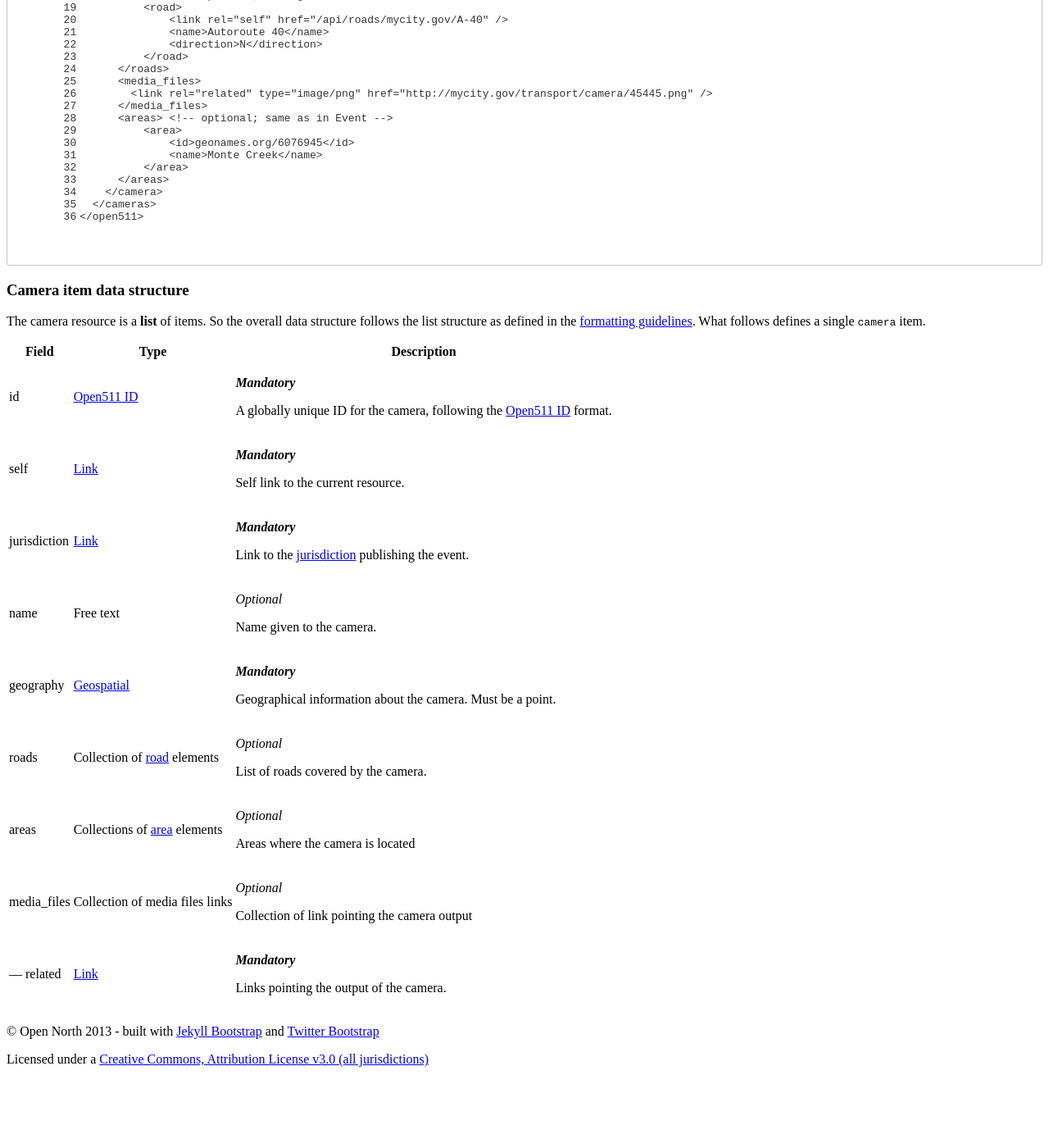
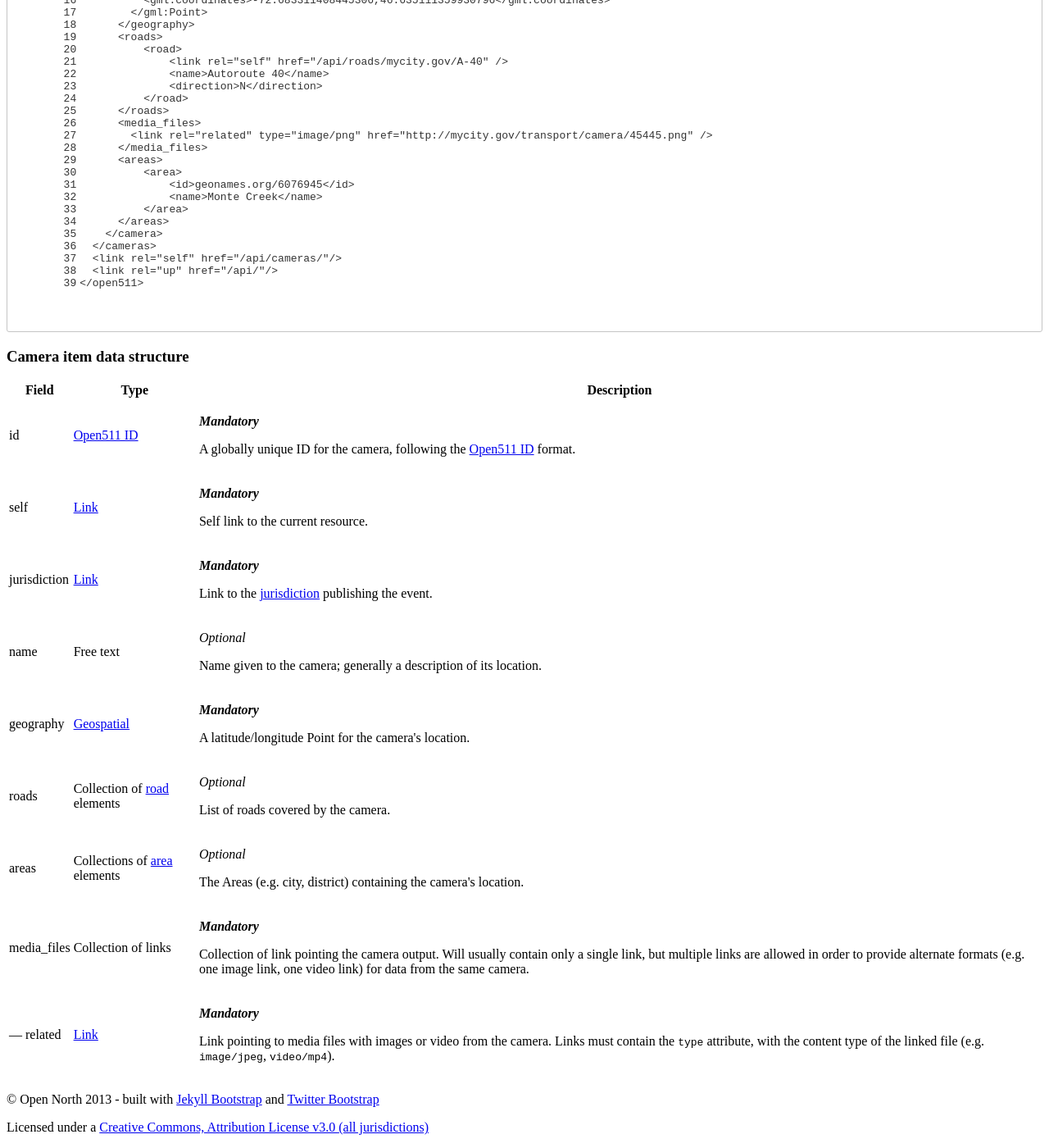
Before and after one commit to open511/Open511API, a Jekyll site: the page built from camera.html, in a window 1280 px wide and 1400 px high, scrolled down 1347 px. Shown: the whole window at 82% size. Built offline with Jekyll 4.4.1, drawn with Linux system fonts in a browser that asks for light colours; nearby versions of some CDN libraries; before the commit the page ends 2664 px from its top, so only the background shows below that; some of the changed text lies outside the part shown.

Commit message:
Camera resource copy edits

```diff
--- a/_includes/examples/camera.json
+++ b/_includes/examples/camera.json
@@ -1,51 +1,40 @@
 {
     "cameras": [
         {
-            "url": "/cameras/my.city.gov/23948/",
-            "id": "my.city.gov/23948",
-            "jurisdiction_url": "http://my.city.gov/open511/jurisdiction/my.city.gov/",
+            "id": "mycity.gov/23948",
+            "url": "/api/traffic_cameras/mycity.gov/23948/",
             "name": "Autoroute 40, coin de l'Acadie, direction nord",
-            "geography": {
-                "type": "Point",
-                "coordinates": [
-                    [
-                        -71.170000000000002,
-                        47.329999999999998
-                    ]
-                ]
-            },
-            "roads": [
-                {
-                    "direction": "E",
-                    "name": "Broadway"
-                }
-            ],
-            "areas": [
-                {
-                    "url": "http://geonames.org/123456/",
-                    "name": "A City",
-                    "id": "geonames.org/123456"
-                },
-                {
-                    "url": "http://geonames.org/98765/",
-                    "name": "A County",
-                    "id": "geonames.org/98765"
-                }
-            ],
             "media_files": [
                 {
                     "url": "http://mycity.gov/transport/camera/45445.png",
                     "type": "image/png"
                 }
-            ]
+            ],
+            "jurisdiction_url": "http://mycity.gov/open511/jurisdiction/mycity.gov/",
+            "roads": [
+                {
+                    "url": "/api/roads/mycity.gov/A-40",
+                    "direction": "N",
+                    "name": "Autoroute 40"
+                }
+            ],
+            "areas": [
+                {
+                    "id": "geonames.org/6076945",
+                    "name": "Monte Creek"
+                }
+            ],
+            "geography": {
+                "type": "Point",
+                "coordinates": [
+                    -72.683311408445306,
+                    46.635111359930796
+                ]
+            }
         }
-
     ],
-    "pagination": {
-        "offset": 0
-    },
     "meta": {
-        "url": "/api/areas/",
+        "url": "/api/cameras/",
         "version": "v0",
         "up_url": "/api/"
     }
--- a/_includes/examples/camera.xml
+++ b/_includes/examples/camera.xml
@@ -1,21 +1,22 @@
 <open511
     xml:lang="en"
-    xml:base="http://my.city.gov/open511/"
+    xml:base="http://mycity.gov/open511/"
+    xmlns:gml="http://www.opengis.net/gml"
     version="v0"
 >
   <cameras>
     <camera>
       <link rel="self" href="/api/traffic_cameras/mycity.gov/23948/" />
-      <id>my.city.gov/23948</id>
+      <id>mycity.gov/23948</id>
       <link rel="jurisdiction" href="http://mycity.gov/open511/jurisdiction/mycity.gov/" />
       <name xml:lang="fr">Autoroute 40, coin de l'Acadie, direction nord</name>
       <name xml:lang="en">Highway 40 northbound, near Acadie</name>
-      <geography> <!-- must be Point -->
+      <geography>
         <gml:Point srsName="EPSG:4326">
           <gml:coordinates>-72.683311408445306,46.635111359930796</gml:coordinates>
         </gml:Point>
       </geography>
-      <roads> <!-- optional; same general structure as in Event -->
+      <roads>
           <road>
               <link rel="self" href="/api/roads/mycity.gov/A-40" />
               <name>Autoroute 40</name>
@@ -25,7 +26,7 @@
       <media_files>
         <link rel="related" type="image/png" href="http://mycity.gov/transport/camera/45445.png" />
       </media_files>
-      <areas> <!-- optional; same as in Event -->
+      <areas>
           <area>
               <id>geonames.org/6076945</id>
               <name>Monte Creek</name>
@@ -33,4 +34,6 @@
       </areas>
     </camera>
   </cameras>
+  <link rel="self" href="/api/cameras/"/>
+  <link rel="up" href="/api/"/>
 </open511>
--- a/camera.html
+++ b/camera.html
@@ -4,7 +4,7 @@
 presentation :
   a :
     name : purpose
-    value : Provide links to traffic cameras
+    value : Provide metadata, including links to images or video, for live traffic cameras
   b :
     name : method
     value : GET
@@ -28,12 +28,12 @@
     - name: name
       type: Free text
       mandatory: Optional
-      desc: <p>Name given to the camera.</p>
+      desc: <p>Name given to the camera; generally a description of its location.</p>
 
     - name: geography
       type: <a href="guidelines.html#geospatial">Geospatial</a>
       mandatory: Mandatory
-      desc: <p>Geographical information about the camera. Must be a point.</p>
+      desc: <p>A latitude/longitude Point for the camera's location.</p>
 
     - name: roads
       type: Collection of <a href="event.html#road">road</a> elements
@@ -43,22 +43,25 @@
     - name: areas
       type: Collections of <a href="area.html">area</a> elements
       mandatory: Optional
-      desc: <p>Areas where the camera is located</p>
+      desc: <p>The Areas (e.g. city, district) containing the camera's location.</p>
 
     - name: media_files
-      type: Collection of media files links
-      mandatory: Optional
-      desc: <p>Collection of link pointing the camera output</p>
+      type: Collection of links
+      mandatory: Mandatory
+      desc: <p>Collection of link pointing the camera output. Will usually contain only a single link, but multiple links are allowed in order to provide alternate formats (e.g. one image link, one video link) for data from the same camera.</p>
 
     - name:  <p>&mdash; related</p>
       type: <a href="guidelines.html#links">Link</a>
       mandatory: Mandatory
-      desc: <p>Links pointing the output of the camera. </pre>
+      desc: <p>Link pointing to media files with images or video from the camera. Links must contain the <code>type</code> attribute, with the content type of the linked file (e.g. <code>image/jpeg</code>, <code>video/mp4</code>).</p>
 
 ---
 {% include JB/setup %}
 
 {% include specsnav.html %}
+
+{% include draft_warning.html %}
+
 
 <h3>Overview</h3>
 
@@ -110,9 +113,6 @@
 
 <h3>Camera item data structure</h3>
 
-<p>The camera resource is a <b>list</b> of items. So the overall data structure follows the list structure as defined in the <a href="guidelines.html#format">formatting guidelines</a>. What follows defines a single <code>camera</code> item.</p>
-
-
   <table class="representation">
         <tr><th>Field</th><th>Type</th><th>Description</th></tr>
 {% assign anchor = 'camera' %}
--- a/root.html
+++ b/root.html
@@ -43,7 +43,7 @@
     - name: <p>&mdash; service_type</p>
       mandatory: Mandatory
       type: <a href="guidelines.html#links">Link</a>
-      desc: <p>A URL representing an Open511 service like Events or Areas. The URL follows the same logic as an XML namespace&colon; it's a unique identifier for the service type, though clients will never need to visit that URL. It's recommended that the URL point to human-readable documentation for the service.</p><p>All services that are part of this specification will have URLs starting with <code>http&colon;//open511.org/services/</code>. Other organizations may want to build services that are outside the current scope of this specification but otherwise fit in with the other Open511 services; such services will have URLs not on open511.org. Such services must follow the <a href="guidelines.html">guidelines</a> of this specification.</p><p>Values for current Open511 services are&colon;</p><ul><li><code>http&colon;//open511.org/services/events/</code></li><li><code>http&colon;//open511.org/services/areas/</code></li></ul>
+      desc: <p>A URL representing an Open511 service like Events or Areas. The URL follows the same logic as an XML namespace&colon; it's a unique identifier for the service type, though clients will never need to visit that URL. It's recommended that the URL point to human-readable documentation for the service.</p><p>All services that are part of this specification will have URLs starting with <code>http&colon;//open511.org/services/</code>. Other organizations may want to build services that are outside the current scope of this specification but otherwise fit in with the other Open511 services; such services will have URLs not on open511.org. Such services must follow the <a href="guidelines.html">guidelines</a> of this specification.</p><p>Values for current Open511 services are&colon;</p><ul><li><code>http&colon;//open511.org/services/events/</code></li><li><code>http&colon;//open511.org/services/areas/</code></li><li><code>http&colon;//open511/services/cameras/</code></li></ul>
 
     - name: <p>&mdash; self/url</p>
       mandatory: Mandatory
```
